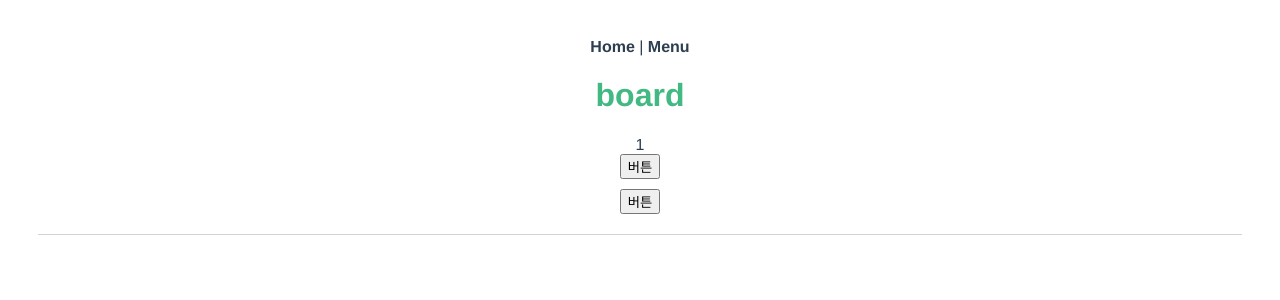
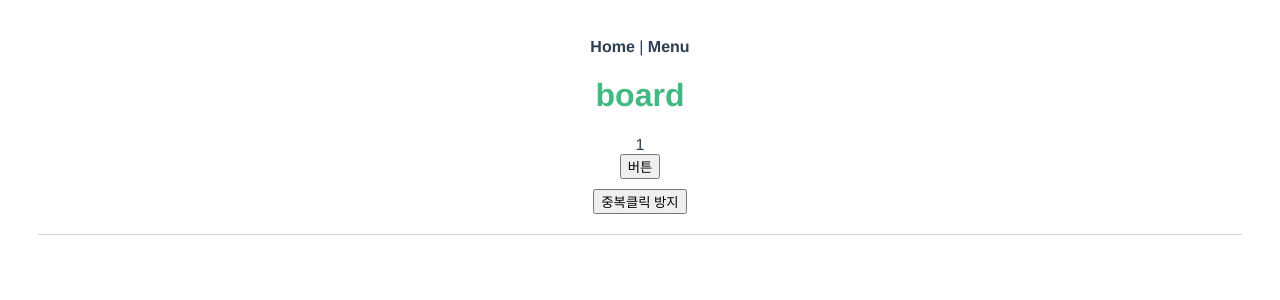
Before and after one commit to kyeongmin21/vueStudy, a Vue app: page /board in a window 1280 px wide. Shown: the top 300 px of the page. Built offline with nearby package versions, Linux system fonts and the light colour scheme.

Commit message:
중복클릭방지

```diff
--- a/src/views/Board.vue
+++ b/src/views/Board.vue
@@ -5,7 +5,7 @@
 
     <section>
       <button @click="count">
-        버튼
+        중복클릭 방지
       </button>
     </section>
   </div>
```
